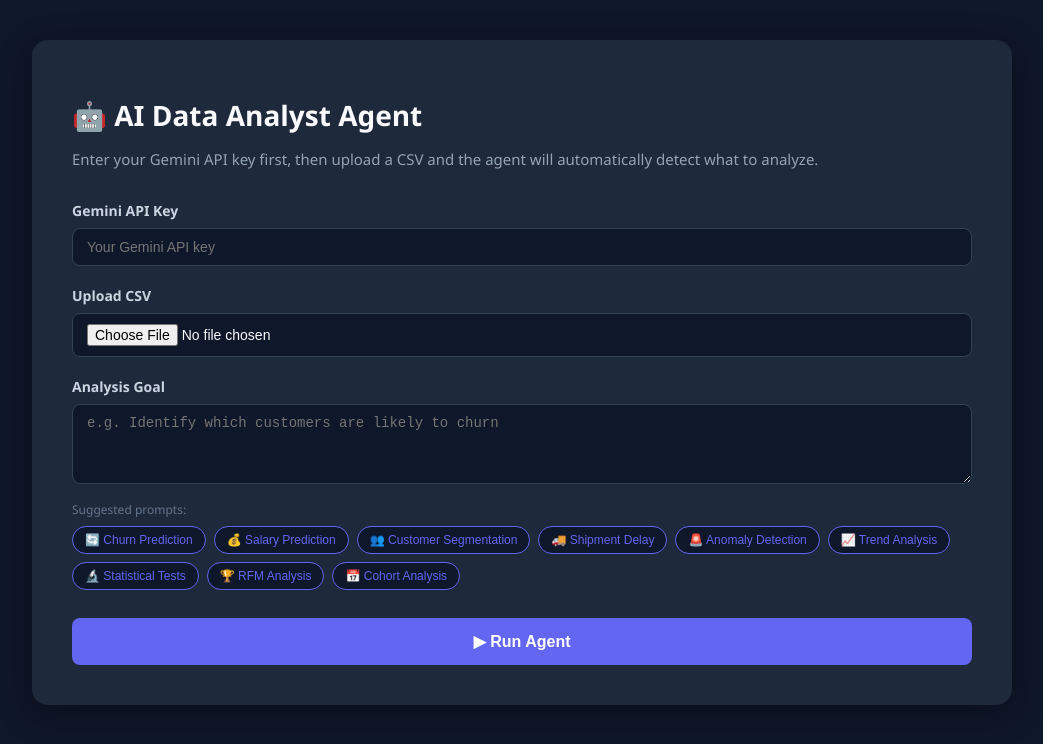
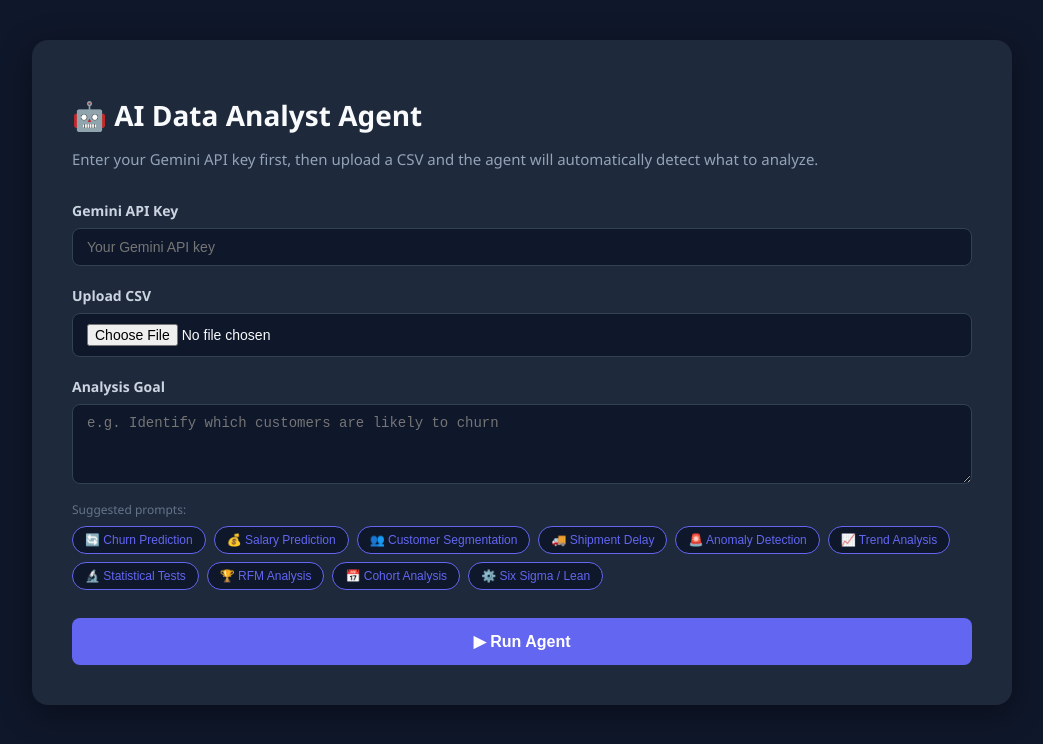
Before and after one commit to lux-lator555/ai-agent-frontend, a React (Create React App) app: page / in a window 1280 px wide. Shown: the top 744 px of the page, without its empty margins (118-1161 px from the left). Built offline with nearby package versions, Linux system fonts and the light colour scheme.

Commit message:
Step 2: Add Six Sigma Lean prompt button

```diff
--- a/src/App.js
+++ b/src/App.js
@@ -644,10 +644,11 @@
                 "Analyze trends in this dataset. Identify date columns and parse them. Calculate month-over-month growth rates, identify seasonality patterns, determine overall trend direction, and forecast the next 3 periods. Generate a time series line chart and a growth rate bar chart. Explain what the trends mean for the business.",
                 "Run statistical hypothesis tests on this dataset. Check normality of key variables, compare groups using appropriate tests (t-test or Mann-Whitney), test correlations between variables, and generate box plots and a correlation heatmap. State the null hypothesis, p-value, and conclusion for each test in plain English.",
                 "Run RFM analysis on this customer transaction dataset. Calculate Recency, Frequency, and Monetary scores for each customer. Segment customers into groups like Champions, Loyal Customers, At Risk, Lost, and New Customers. Generate a bar chart of customer counts per segment and a scatter plot of Recency vs Frequency colored by segment. Recommend marketing actions for each segment.",
-                "Run cohort retention analysis on this dataset. Group customers into cohorts based on their signup date month. For each cohort, calculate the retention rate for each subsequent month. Generate a cohort retention heatmap. Determine whether newer cohorts retain better or worse than older cohorts and explain what this means for the business."
+                "Run cohort retention analysis on this dataset. Group customers into cohorts based on their signup date month. For each cohort, calculate the retention rate for each subsequent month. Generate a cohort retention heatmap. Determine whether newer cohorts retain better or worse than older cohorts and explain what this means for the business.",
+                "Perform a Six Sigma and Lean analysis on this operational dataset. Calculate mean, standard deviation, UCL and LCL for key process metrics. Generate control charts flagging points outside control limits as special cause variation. Run a Pareto analysis to identify which defect or issue categories account for 80% of the problem. Calculate DPMO and sigma level. Use SHAP to identify root causes of process variation. Produce a full DMAIC summary with baseline sigma level, top root causes, recommended improvements, projected sigma level after improvements, and financial impact of moving from current to target sigma level."
               ].map((prompt, i) => (
                 <button key={i} onClick={() => setGoal(prompt)} style={styles.promptButton}>
-                  {["🔄 Churn Prediction", "💰 Salary Prediction", "👥 Customer Segmentation", "🚚 Shipment Delay", "🚨 Anomaly Detection", "📈 Trend Analysis", "🔬 Statistical Tests", "🏆 RFM Analysis", "📅 Cohort Analysis"][i]}
+                  {["🔄 Churn Prediction", "💰 Salary Prediction", "👥 Customer Segmentation", "🚚 Shipment Delay", "🚨 Anomaly Detection", "📈 Trend Analysis", "🔬 Statistical Tests", "🏆 RFM Analysis", "📅 Cohort Analysis", "⚙️ Six Sigma / Lean"][i]}
                 </button>
               ))}
             </div>
```
